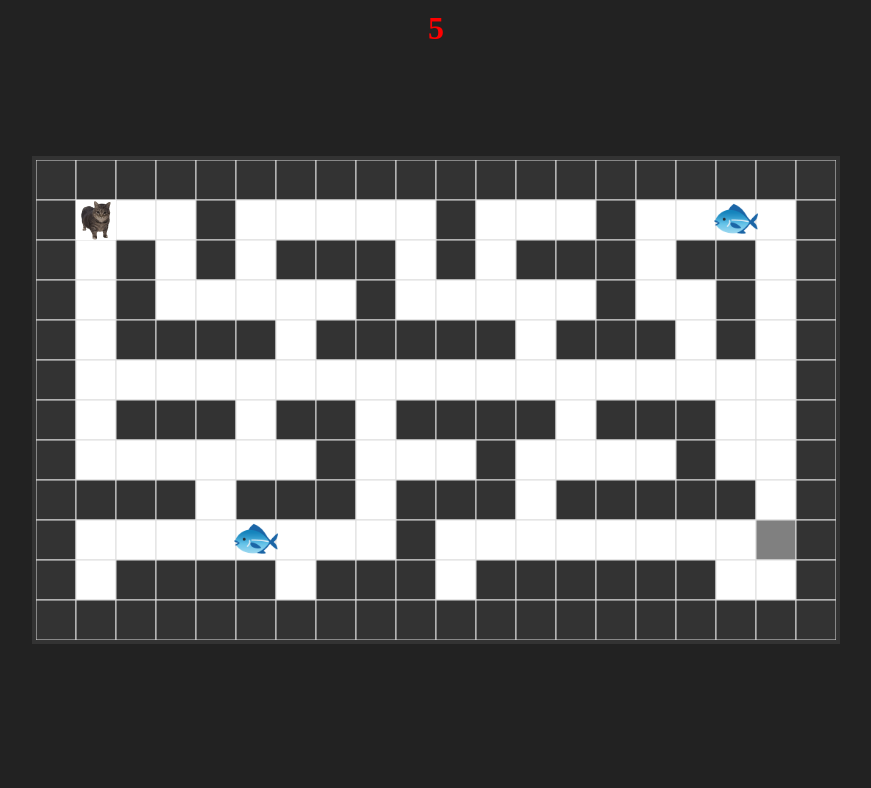
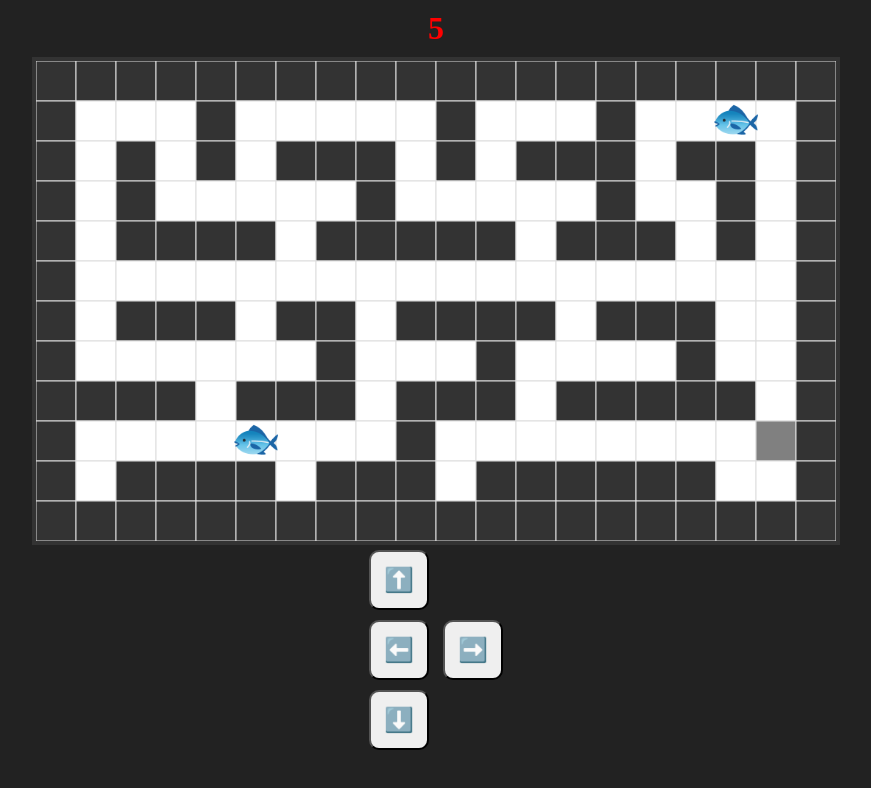
Before and after one commit to Lenovitch/michi-laberinto, a plain HTML site: page index.html in a window 1280 px wide. Shown: the whole page, without its empty margins (204-1075 px from the left). Drawn offline with Linux system fonts and the light colour scheme.

Commit message:
index.html
2

```diff
--- a/index.html
+++ b/index.html
@@ -4,20 +4,33 @@
 <meta charset="UTF-8">
 <title>Laberinto del Gatito 🐱</title>
 <style>
-  body { margin:0; background:#222; display:flex; justify-content:center; align-items:center; height:100vh; }
-  canvas { border:4px solid #333; background:white; }
-  #timer { position:absolute; top:10px; left:50%; transform:translateX(-50%); font-size:32px; color:red; font-weight:bold; }
+  body { margin:0; background:#222; display:flex; justify-content:center; align-items:center; flex-direction:column; }
+  canvas { border:4px solid #333; background:white; display:block; }
+  #timer { font-size:32px; color:red; font-weight:bold; margin:10px; }
+  #mobileControls button {
+    font-size:24px;
+    width:60px;
+    height:60px;
+    margin:5px;
+    border-radius:10px;
+  }
 </style>
 </head>
 <body>
 <div id="timer">10</div>
+<canvas id="gameCanvas"></canvas>
 
-<!-- Audios desde la carpeta audio -->
+<div id="mobileControls">
+  <button onclick="movePlayer(0,-1)">⬆️</button><br>
+  <button onclick="movePlayer(-1,0)">⬅️</button>
+  <button onclick="movePlayer(1,0)">➡️</button><br>
+  <button onclick="movePlayer(0,1)">⬇️</button>
+</div>
+
+<!-- Audios -->
 <audio id="winSound" src="audio/win.mp3"></audio>
 <audio id="loseSound" src="audio/lose.mp3"></audio>
 <audio id="meowSound" src="audio/meow.mp3"></audio>
-
-<canvas id="gameCanvas"></canvas>
 
 <script>
 const canvas = document.getElementById("gameCanvas");
@@ -26,10 +39,8 @@ const ctx = canvas.getContext("2d");
 const tileSize = 40;
 const rows = 12;
 const cols = 20;
-canvas.width = cols * tileSize;
-canvas.height = rows * tileSize;
 
-// Laberintos
+// Laberintos (ejemplo 3)
 const maze1 = [
   [1,1,1,1,1,1,1,1,1,1,1,1,1,1,1,1,1,1,1,1],
   [1,0,0,0,1,0,0,0,0,0,1,0,0,0,1,0,0,0,0,1],
@@ -45,35 +56,8 @@ const maze1 = [
   [1,1,1,1,1,1,1,1,1,1,1,1,1,1,1,1,1,1,1,1]
 ];
 
-const maze2 = [
-  [1,1,1,1,1,1,1,1,1,1,1,1,1,1,1,1,1,1,1,1],
-  [1,0,0,0,0,1,0,0,0,0,1,0,0,0,1,0,0,0,0,1],
-  [1,0,1,1,1,1,0,1,1,0,1,1,1,0,1,1,1,1,0,1],
-  [1,0,0,0,0,0,0,0,0,0,0,0,0,0,0,0,0,1,0,1],
-  [1,1,1,1,0,1,1,1,0,1,1,1,0,1,1,1,0,1,0,1],
-  [1,0,0,0,0,0,0,1,0,0,0,0,0,0,0,0,0,0,0,1],
-  [1,0,1,1,1,0,1,1,0,1,1,1,1,0,1,1,1,0,0,1],
-  [1,0,0,0,0,0,0,1,0,0,0,1,0,0,0,0,1,0,0,1],
-  [1,1,1,1,0,1,1,1,0,1,1,1,0,1,1,1,1,1,0,1],
-  [1,0,0,0,0,0,0,0,0,1,0,0,0,0,0,0,0,0,2,1],
-  [1,0,1,1,1,1,0,1,1,1,0,1,1,1,1,1,1,0,0,1],
-  [1,1,1,1,1,1,1,1,1,1,1,1,1,1,1,1,1,1,1,1]
-];
-
-const maze3 = [
-  [1,1,1,1,1,1,1,1,1,1,1,1,1,1,1,1,1,1,1,1],
-  [1,0,1,0,0,0,1,0,0,1,0,1,0,0,1,0,0,0,0,1],
-  [1,0,1,1,1,0,1,0,1,1,0,1,0,1,1,0,1,1,0,1],
-  [1,0,0,0,1,0,0,0,1,0,0,0,0,0,1,0,0,1,0,1],
-  [1,1,1,0,1,1,1,0,1,1,1,1,0,1,1,1,0,1,0,1],
-  [1,0,0,0,0,0,0,0,0,0,0,0,0,0,0,0,0,0,0,1],
-  [1,0,1,1,1,0,1,1,0,1,1,1,1,0,1,1,1,0,0,1],
-  [1,0,0,0,0,0,0,1,0,0,0,1,0,0,0,0,1,0,0,1],
-  [1,1,1,1,0,1,1,1,0,1,1,1,0,1,1,1,1,1,0,1],
-  [1,0,0,0,0,0,0,0,0,1,0,0,0,0,0,0,0,0,2,1],
-  [1,0,1,1,1,1,0,1,1,1,0,1,1,1,1,1,1,0,0,1],
-  [1,1,1,1,1,1,1,1,1,1,1,1,1,1,1,1,1,1,1,1]
-];
+const maze2 = JSON.parse(JSON.stringify(maze1)); // otro laberinto igual de difícil
+const maze3 = JSON.parse(JSON.stringify(maze1)); // tercer laberinto
 
 let mazes = [maze1, maze2, maze3];
 let currentMazeIndex = 0;
@@ -82,71 +66,84 @@ let maze = mazes[currentMazeIndex];
 let player = {x:1, y:1};
 let fishes = [];
 
-// Gatito desde la carpeta images
+// Gatito
 let catImage = new Image();
 catImage.src = "images/gato.png";
-catImage.onload = () => { drawGame(); }
 
 // Audios
 const winSound = document.getElementById("winSound");
 const loseSound = document.getElementById("loseSound");
 const meowSound = document.getElementById("meowSound");
 
-// Habilitar audio tras interacción del usuario
+// Habilitar audio tras interacción
 let audioEnabled = false;
-document.addEventListener("keydown", ()=>{ audioEnabled = true; }, { once: true });
-document.addEventListener("click", ()=>{ audioEnabled = true; }, { once: true });
+document.addEventListener("keydown", ()=>{ audioEnabled=true; }, {once:true});
+document.addEventListener("click", ()=>{ audioEnabled=true; }, {once:true});
 
-// Funciones
+// Ajustar canvas
+function adjustCanvas(){
+  canvas.width = Math.min(window.innerWidth-20, cols*tileSize);
+  canvas.height = Math.min(window.innerHeight-150, rows*tileSize);
+  drawGame();
+}
+window.addEventListener("resize", adjustCanvas);
+
+// Inicialización
 function setMaze(index){
   currentMazeIndex = index;
   maze = mazes[currentMazeIndex];
-  player = {x:1,y:1};
+  player = {x:1, y:1};
   if(currentMazeIndex===0){
-    fishes = [{x:17,y:1, collected:false},{x:5,y:9,collected:false}];
+    fishes = [{x:17,y:1,collected:false},{x:5,y:9,collected:false}];
   } else if(currentMazeIndex===1){
     fishes = [{x:18,y:1,collected:false},{x:3,y:9,collected:false}];
   } else {
-    fishes = [{x:18,y:2,collected:false},{x:1,y:10,collected:false}];
+    fishes = [{x:18,y:1,collected:false},{x:1,y:10,collected:false}];
   }
   stopAllSounds();
-  drawGame();
+  adjustCanvas();
   startCountdown();
 }
 
 function stopAllSounds(){
-  [winSound, loseSound, meowSound].forEach(sound=>{
-    sound.pause();
-    sound.currentTime = 0;
+  [winSound, loseSound, meowSound].forEach(s=>{
+    s.pause();
+    s.currentTime=0;
   });
 }
 
+// Dibujos
 function drawMaze(){
   for(let y=0;y<maze.length;y++){
     for(let x=0;x<maze[y].length;x++){
       if(maze[y][x]===1){ctx.fillStyle="#333";}
       else if(maze[y][x]===2){ctx.fillStyle=fishes.every(f=>f.collected)?"lime":"gray";}
       else{ctx.fillStyle="white";}
-      ctx.fillRect(x*tileSize,y*tileSize,tileSize,tileSize);
+      ctx.fillRect(x*tileSize, y*tileSize, tileSize, tileSize);
       ctx.strokeStyle="#ddd";
-      ctx.strokeRect(x*tileSize,y*tileSize,tileSize,tileSize);
+      ctx.strokeRect(x*tileSize, y*tileSize, tileSize, tileSize);
     }
   }
 }
 
 function drawPlayer(){
   if(catImage.complete){
-    ctx.drawImage(catImage, player.x*tileSize, player.y*tileSize, tileSize, tileSize);
+    const scaleX = canvas.width/(cols*tileSize);
+    const scaleY = canvas.height/(rows*tileSize);
+    ctx.drawImage(catImage, player.x*tileSize*scaleX, player.y*tileSize*scaleY, tileSize*scaleX, tileSize*scaleY);
   }
 }
 
 function drawFishes(){
-  ctx.font = tileSize+"px Arial";
+  const scale = Math.min(canvas.width/(cols*tileSize), canvas.height/(rows*tileSize));
+  ctx.font = tileSize*scale+"px Arial";
   ctx.textAlign="center";
   ctx.textBaseline="middle";
   for(let f of fishes){
     if(!f.collected){
-      ctx.fillText("🐟", f.x*tileSize + tileSize/2, f.y*tileSize + tileSize/2);
+      const scaleX = canvas.width/(cols*tileSize);
+      const scaleY = canvas.height/(rows*tileSize);
+      ctx.fillText("🐟", f.x*tileSize*scaleX + tileSize*scaleX/2, f.y*tileSize*scaleY + tileSize*scaleY/2);
     }
   }
 }
@@ -158,31 +155,27 @@ function drawGame(){
   drawPlayer();
 }
 
+// Movimiento
 document.addEventListener("keydown", e=>{
-  let dx=0, dy=0;
-  if(e.key==="ArrowUp") dy=-1;
-  if(e.key==="ArrowDown") dy=1;
-  if(e.key==="ArrowLeft") dx=-1;
-  if(e.key==="ArrowRight") dx=1;
-  movePlayer(dx,dy);
+  if(e.key==="ArrowUp") movePlayer(0,-1);
+  if(e.key==="ArrowDown") movePlayer(0,1);
+  if(e.key==="ArrowLeft") movePlayer(-1,0);
+  if(e.key==="ArrowRight") movePlayer(1,0);
 });
 
-function movePlayer(dx, dy){
-  let nx = player.x + dx;
-  let ny = player.y + dy;
-  if(maze[ny] && maze[ny][nx] !== 1){
-    player.x = nx;
-    player.y = ny;
-
+function movePlayer(dx,dy){
+  let nx = player.x+dx;
+  let ny = player.y+dy;
+  if(maze[ny] && maze[ny][nx]!==1){
+    player.x=nx; player.y=ny;
     for(let f of fishes){
       if(!f.collected && f.x===player.x && f.y===player.y){
-        f.collected = true;
+        f.collected=true;
         if(audioEnabled) meowSound.play();
         alert("¡Agarraste un pescadito! 🐟");
       }
     }
-
-    if(maze[ny][nx] === 2){
+    if(maze[ny][nx]===2){
       if(fishes.every(f=>f.collected)){
         if(audioEnabled) winSound.play();
         alert("¡Ganaste! 🎉");
@@ -200,29 +193,30 @@ let timeLeft = 10;
 let timerInterval;
 function startCountdown(){
   clearInterval(timerInterval);
-  timeLeft = 10;
+  timeLeft=10;
   document.getElementById("timer").textContent = timeLeft;
   timerInterval = setInterval(()=>{
     timeLeft--;
     document.getElementById("timer").textContent = timeLeft;
-    if(timeLeft <= 0){
+    if(timeLeft<=0){
       clearInterval(timerInterval);
       stopAllSounds();
       if(audioEnabled) loseSound.play();
       alert("¡Se acabó el tiempo! 😿");
       resetGame();
     }
-  }, 1000);
+  },1000);
 }
 
 function resetGame(){
   stopAllSounds();
-  currentMazeIndex = (currentMazeIndex + 1) % mazes.length;
+  currentMazeIndex = (currentMazeIndex+1)%mazes.length;
   setMaze(currentMazeIndex);
 }
 
-// Iniciar primer laberinto
+// Iniciar juego
 setMaze(0);
+
 </script>
 </body>
 </html>
```
